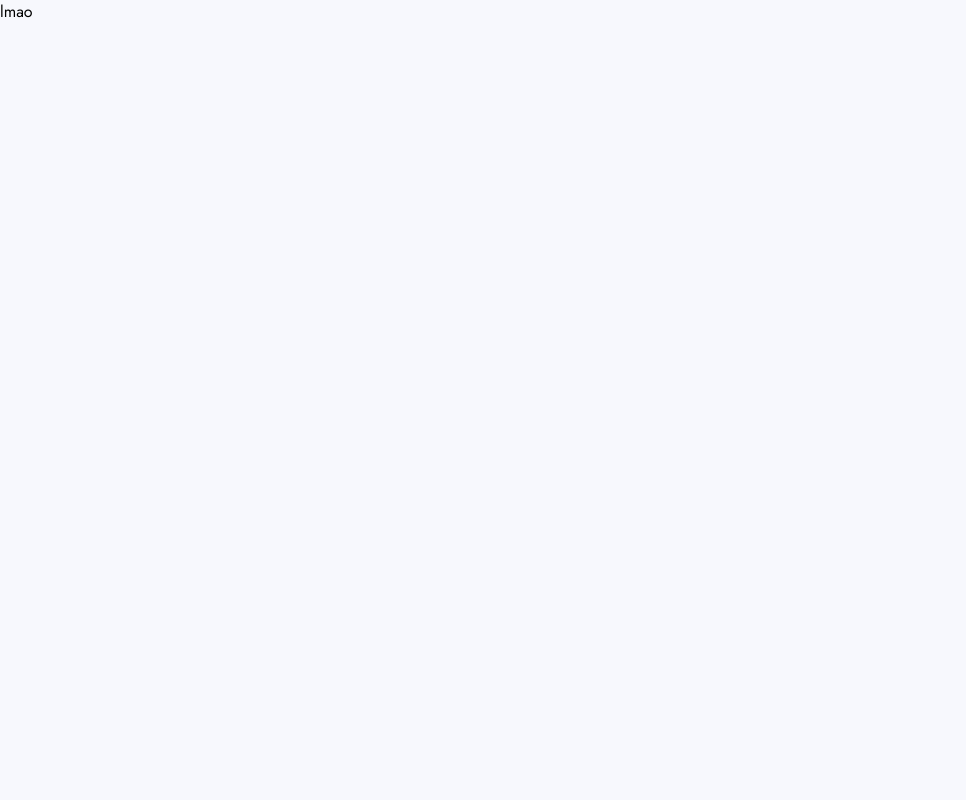
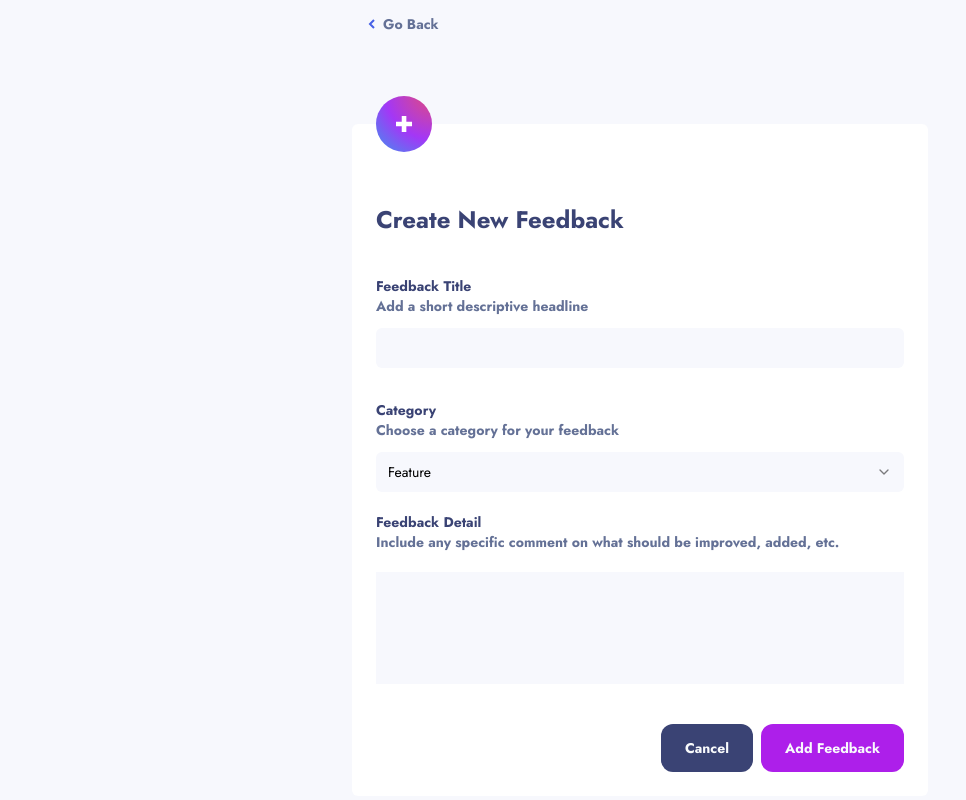
Before and after one commit to ijklmopffs/product-feedback, a Next.js app: page /new-feedback in a window 1280 px wide. Shown: the whole page, without its empty margins (0-966 px from the left). Built offline with nearby package versions, Linux system fonts and the light colour scheme.

Commit message:
new feedback feature added

```diff
--- a/app/feedback-detail/[id]/page.tsx
+++ b/app/feedback-detail/[id]/page.tsx
@@ -52,7 +52,7 @@ export default function FeedbackDetail() {
   }
 
   return (
-    <main className="max-w-7xl md:p-20 w-11/12 md:w-auto mx-auto my-40 h-screen flex flex-col gap-4 justify-center">
+    <main className="max-w-7xl md:p-20 w-11/12 md:w-auto mx-auto my-16 md:my-0 h-screen flex flex-col gap-4 justify-center">
       <div className="flex items-center justify-between">
         <Button
           className="flex items-center gap-2 bg-transparent"
@@ -85,7 +85,6 @@ export default function FeedbackDetail() {
             onChange={handleInputChange}
             placeholder="Type your comment here"
             className="w-full bg-darkerWhite p-8 pb-16 pt-6 my-5 focus:outline-none"
-            // disabled={charCount == 0}
             maxLength={250}
           />
           <div className="flex items-center justify-between">
--- a/app/new-feedback/page.tsx
+++ b/app/new-feedback/page.tsx
@@ -1,3 +1,114 @@
+"use client";
+
+import { useRouter } from "next/navigation";
+import Image from "next/image";
+import { Button } from "@/components/ui/button";
+import backIcon from "@/public/assets/shared/icon-arrow-left.svg";
+import createIcon from "@/public/assets/shared/icon-new-feedback.svg";
+import {
+  Select,
+  SelectContent,
+  SelectGroup,
+  SelectItem,
+  SelectTrigger,
+  SelectValue,
+} from "@/components/ui/select";
+import { useProvider } from "@/context/FullProvider";
+
 export default function NewFeedback() {
-  return <div>lmao</div>;
+  const router = useRouter();
+
+  const handleBack = () => {
+    router.back();
+  };
+
+  const {
+    handleAddRequest,
+    title,
+    details,
+    setTitle,
+    setDetails,
+    setCategory,
+  } = useProvider();
+
+  return (
+    <main className="max-w-xl mx-auto flex flex-col items-start justify-center h-screen gap-20">
+      <Button
+        className="flex items-center gap-2 bg-transparent"
+        onClick={handleBack}
+      >
+        <Image src={backIcon} alt="" />
+        <p className="text-lightGrey font-bold text-sm">Go Back</p>
+      </Button>
+
+      <section className="bg-white rounded-md w-full p-6">
+        <Image src={createIcon} alt="" className="relative bottom-[3.25rem]" />
+        <h1 className="text-darkerGrey font-bold text-2xl">
+          Create New Feedback
+        </h1>
+        <form className="mt-10" onSubmit={handleAddRequest}>
+          <div className="my-5">
+            <h2 className="text-darkerGrey font-bold text-sm">
+              Feedback Title
+            </h2>
+            <p className="text-lightGrey font-bold text-sm">
+              Add a short descriptive headline
+            </p>
+            <input
+              type="text"
+              value={title}
+              onChange={(e) => setTitle(e.target.value)}
+              className="w-full bg-darkerWhite p-2 my-3 rounded-md focus:outline-none"
+            />
+          </div>
+          <div>
+            <h2 className="text-darkerGrey font-bold text-sm">Category</h2>
+            <p className="text-lightGrey font-bold text-sm">
+              Choose a category for your feedback
+            </p>
+            <Select onValueChange={(value) => setCategory(value)}>
+              <SelectTrigger className="w-full bg-darkerWhite rounded-md my-3 focus:outline-none focus:ring-0 border-none">
+                <SelectValue placeholder="Feature" />
+              </SelectTrigger>
+              <SelectContent>
+                <SelectGroup>
+                  <SelectItem value="ui">UI</SelectItem>
+                  <SelectItem value="ux">UX</SelectItem>
+                  <SelectItem value="enhancement">Enhancement</SelectItem>
+                  <SelectItem value="feature">Feature</SelectItem>
+                  <SelectItem value="bug">Bug</SelectItem>
+                </SelectGroup>
+              </SelectContent>
+            </Select>
+          </div>
+          <div className="my-5">
+            <h2 className="text-darkerGrey font-bold text-sm">
+              Feedback Detail
+            </h2>
+            <p className="text-lightGrey font-bold text-sm">
+              Include any specific comment on what should be improved, added,
+              etc.
+            </p>
+            <input
+              type="text"
+              value={details}
+              onChange={(e) => setDetails(e.target.value)}
+              className="w-full bg-darkerWhite p-8 pb-16 pt-6 my-5 focus:outline-none"
+            />
+          </div>
+          <div className="flex gap-2 items-end justify-end">
+            <Button className="p-6 bg-darkerGrey flex items-center gap-2 font-bold text-sm rounded-xl">
+              Cancel
+            </Button>
+            <Button
+              type="submit"
+              className="p-6 bg-purple flex items-center gap-2 font-bold text-sm rounded-xl"
+            >
+              Add Feedback
+            </Button>
+          </div>
+        </form>
+      </section>
+    </main>
+  );
 }
--- a/components/SuggestionDetail.tsx
+++ b/components/SuggestionDetail.tsx
@@ -8,8 +8,6 @@ type Product = {
 };
 
 export default function SuggestionDetail({ product }: Product) {
-  console.log(product);
-
   return (
     <div>
       {product.map((sync, index) => (
--- a/context/FullProvider.tsx
+++ b/context/FullProvider.tsx
@@ -1,8 +1,10 @@
 "use client";
 
-import { createContext, useContext, useState } from "react";
+import { createContext, useContext, useEffect, useState } from "react";
 import data from "@/data/data.json";
 import { filterByVotes } from "@/helpers/capital";
+import { useRouter } from "next/navigation";
+import { revalidatePath } from "next/cache";
 
 type AppContextType = {
   menu: boolean;
@@ -10,6 +12,9 @@ type AppContextType = {
   sideBar: boolean;
   filteredRequests: ProductRequest[];
   selectedStatus: string;
+  title: string;
+  details: string;
+  category: string;
   handleFilter: (status: string) => any;
   handleMenu: () => void;
   handleParam: (param: string) => void;
@@ -23,6 +28,10 @@ type AppContextType = {
   leastVotes: () => void;
   getRequestById: (id: number) => ProductRequest | undefined;
   increaseUpvotes: (id: number) => void;
+  handleAddRequest: (e: React.FormEvent<HTMLFormElement>) => void;
+  setTitle: (title: string) => void;
+  setDetails: (details: string) => void;
+  setCategory: (category: string) => void;
 };
 
 export interface Comment {
@@ -74,6 +83,49 @@ export const AppProvider = ({ children }: any) => {
     filterByVotes(data.productRequests, "most")
   );
   const [selectedStatus, setSelectedStatus] = useState<string>("all");
+  const [title, setTitle] = useState<string>("");
+  const [details, setDetails] = useState<string>("");
+  const [category, setCategory] = useState<string>("");
+  const router = useRouter();
+
+  useEffect(() => {
+    const savedRequests = localStorage.getItem("productRequests");
+    if (savedRequests) {
+      const parsedRequests = JSON.parse(savedRequests);
+      setFilteredRequests(filterByVotes(parsedRequests, "most"));
+    } else {
+      setFilteredRequests(filterByVotes(data.productRequests, "most"));
+    }
+  }, []);
+
+  const handleAddRequest = (e: React.FormEvent<HTMLFormElement>) => {
+    e.preventDefault();
+
+    const newRequest = {
+      id: Math.floor(Math.random() * (1000000 - 13 + 1)) + 13,
+      title,
+      category,
+      upvotes: 0,
+      upvoted: false,
+      status: "suggestion",
+      description: details,
+      comments: [],
+    };
+
+    const updatedRequests = [...filteredRequests, newRequest];
+
+    localStorage.setItem("productRequests", JSON.stringify(updatedRequests));
+    setFilteredRequests(filterByVotes(updatedRequests, "most"));
+
+    setSelectedStatus("all");
+
+    setTitle("");
+    setCategory("");
+    setDetails("");
+
+    router.push("/");
+    console.log(filteredRequests);
+  };
 
   const handleMenu = () => {
     setMenu((prevMenu) => !prevMenu);
@@ -184,6 +236,13 @@ export const AppProvider = ({ children }: any) => {
         leastVotes,
         getRequestById,
         increaseUpvotes,
+        title,
+        details,
+        category,
+        handleAddRequest,
+        setTitle,
+        setDetails,
+        setCategory,
       }}
     >
       {children}
```
Also changed, not shown: components/ui/select.tsx (+23 -23 lines).
